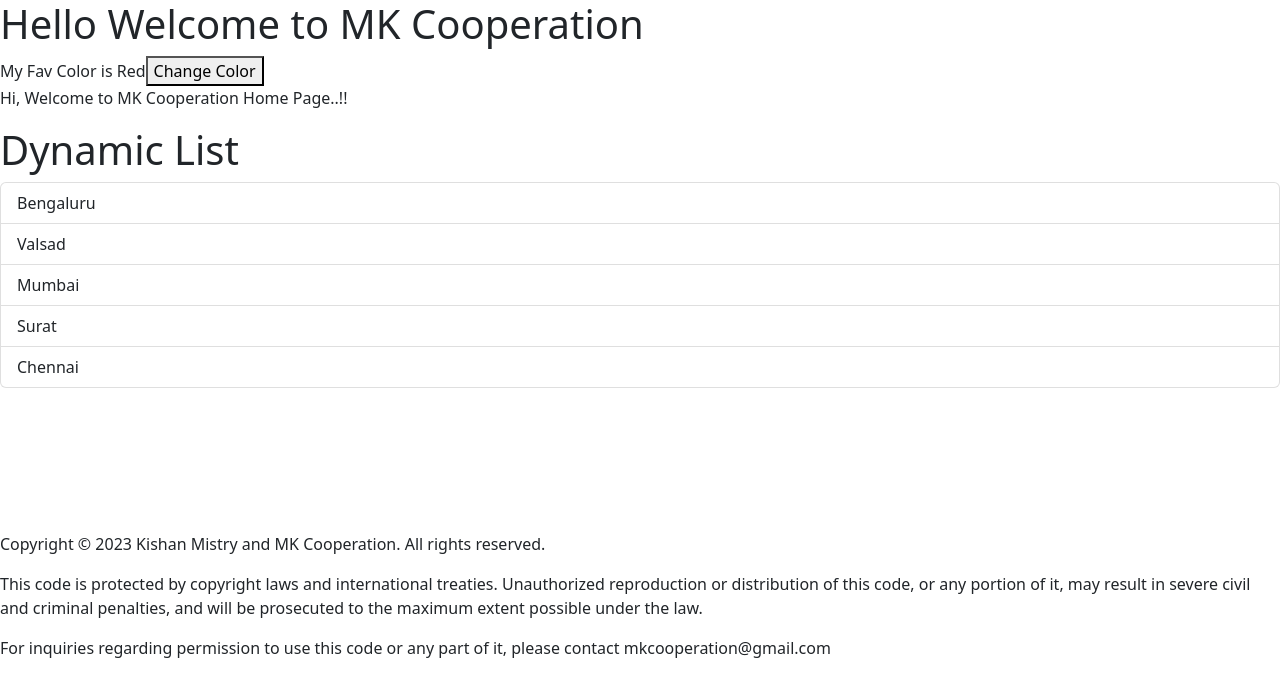
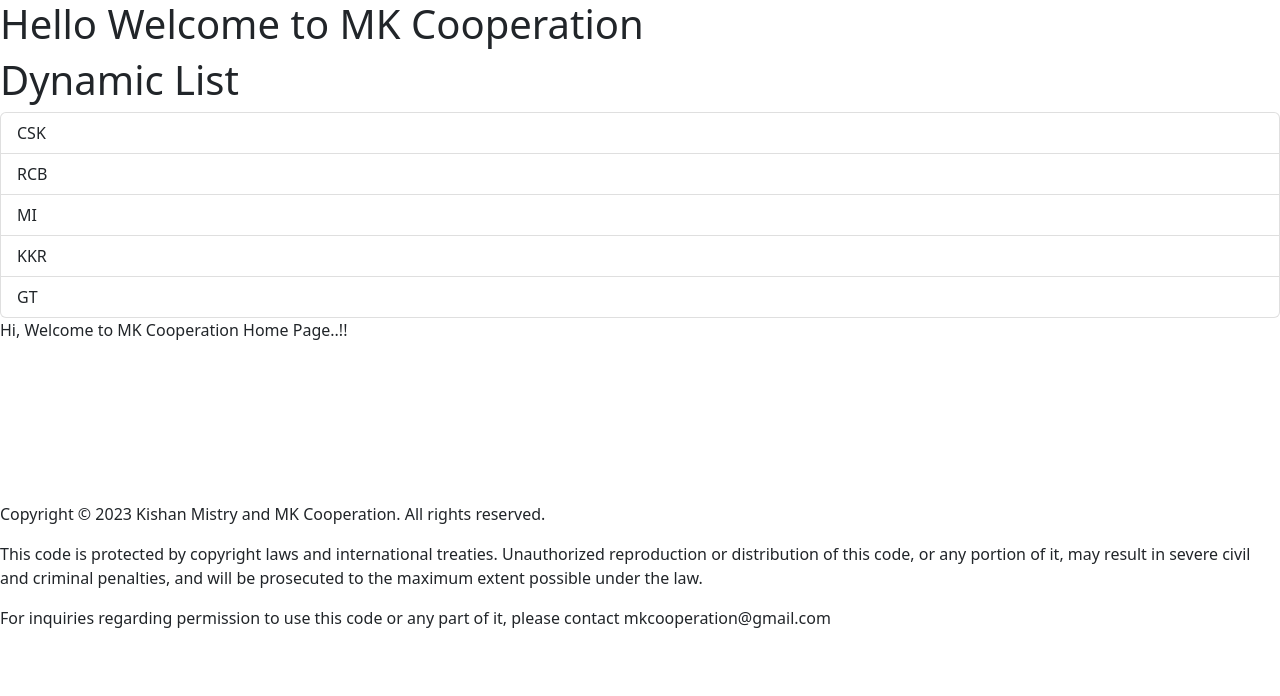
Before and after one commit to KishuMistry/sample-project, a React (Vite) app: page / in a window 1280 px wide. Shown: the top 696 px of the page. Built offline with nearby package versions, Linux system fonts and the light colour scheme.

Commit message:
Added the useState

```diff
--- a/src/App.tsx
+++ b/src/App.tsx
@@ -2,7 +2,7 @@ import MyHeader from "./Component/MyHeader";
 import MyFooter from "./Component/MyFooter";
 import ListGroup from "./Component/ListGroup";
 import MyMainInfo from "./Component/MyMainInfo";
-import FavColor from "./Component/FavColor";
+import IplTeams from "./Component/IplTeams";
 
 import "bootstrap/dist/css/bootstrap.css";
 
@@ -11,9 +11,8 @@ function App() {
     <div>
       <MyHeader />
       <div>
-        <FavColor />
+        <IplTeams />
         <MyMainInfo />
-        <ListGroup />
       </div>
 
       <MyFooter />
--- /dev/null
+++ b/src/Component/IplTeams.tsx
@@ -0,0 +1,32 @@
+import { MouseEvent, useState } from "react";
+function IplTeams() {
+  let iplTeamsList = ["CSK", "RCB", "MI", "KKR", "GT"];
+  // cities = [];
+  // const handleClick = (event: MouseEvent) => console.log(event);
+  const [activeIndex, setIndex] = useState(-1);
+
+  return (
+    <>
+      <h1>Dynamic List</h1>
+      {iplTeamsList.length === 0 && <p>No team selected..!!</p>}
+
+      <ul className="list-group">
+        {iplTeamsList.map((team, index) => (
+          <li
+            className={
+              activeIndex === index
+                ? "list-group-item active"
+                : "list-group-item"
+            }
+            key={index}
+            onClick={() => setIndex(index)}
+          >
+            {team}
+          </li>
+        ))}
+      </ul>
+    </>
+  );
+}
+
+export default IplTeams;
```
